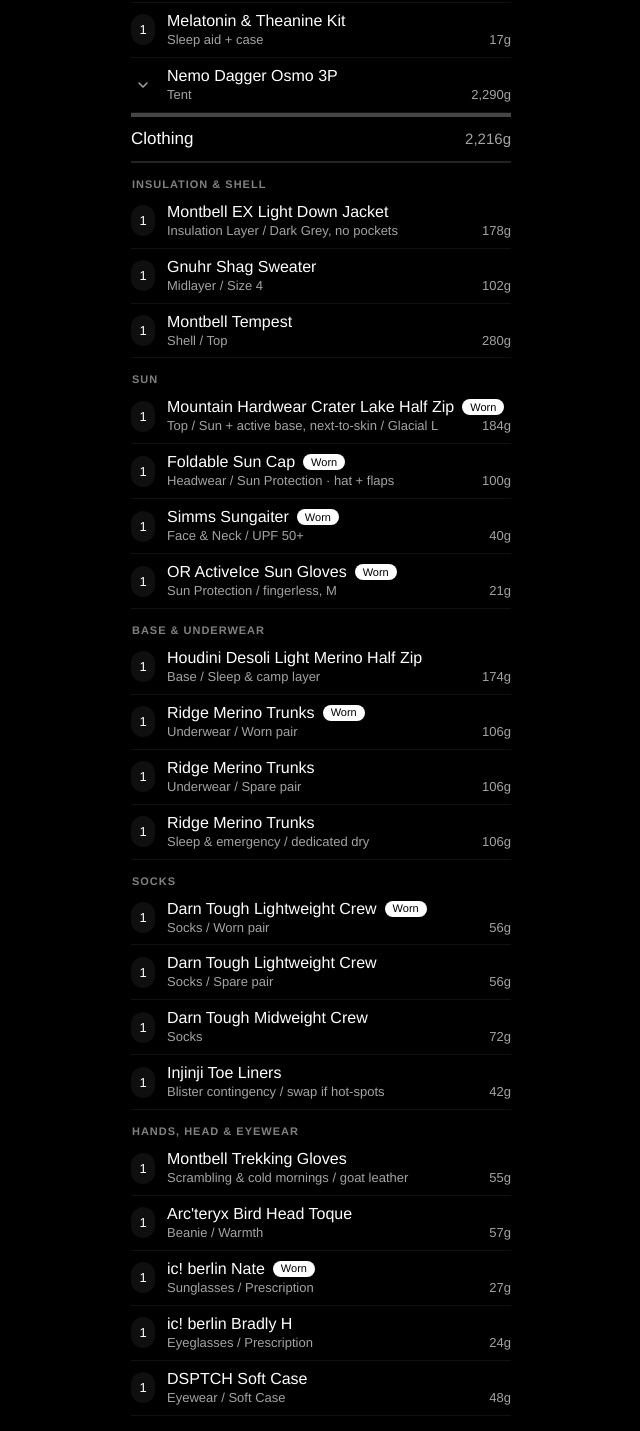
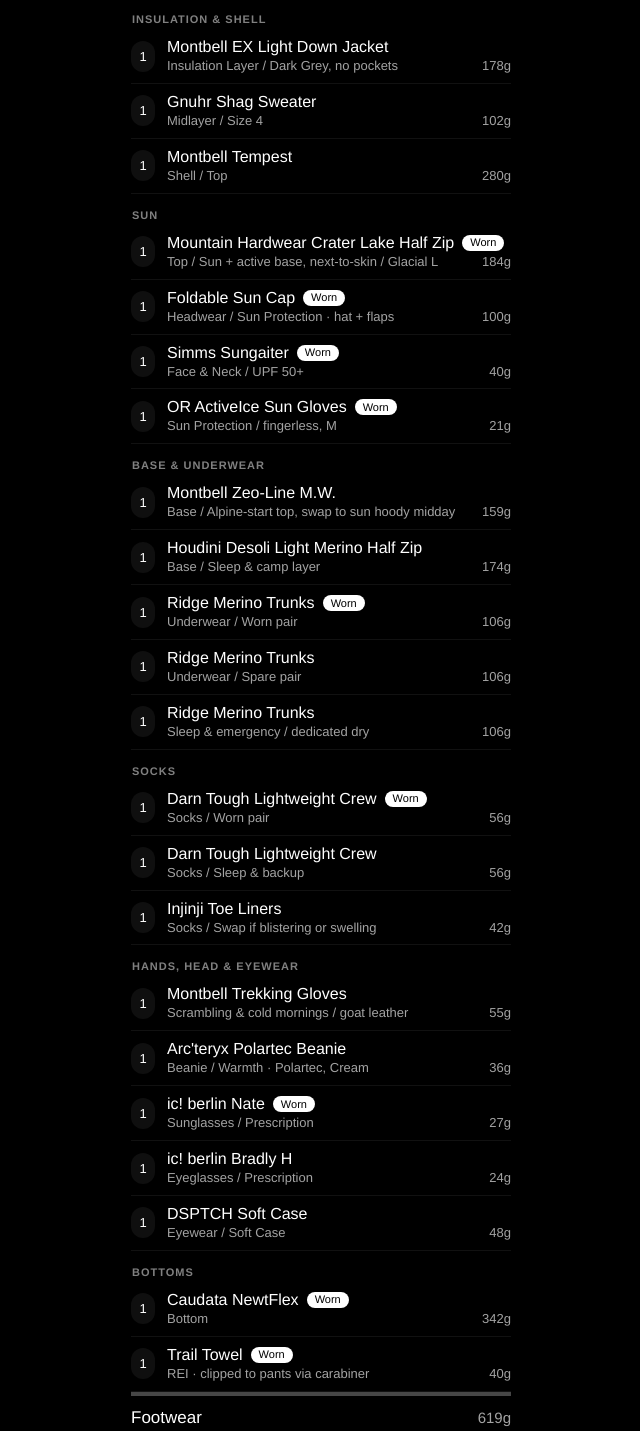
Before and after one commit to mattyuhz/loowit-trail, a plain HTML site: page index.html in a window 1280 px wide. Shown: the part 728-2159 px from the top of the page, without its empty margins (319-959 px from the left). Drawn offline with Linux system fonts and the light colour scheme.

Commit message:
Add files via upload

```diff
--- a/index.html
+++ b/index.html
@@ -199,12 +199,15 @@
         { nm:"Stuff Sack", grams:59 },
         { nm:"Repair Kit", grams:9 },
       ]},
-      { nm:"Pillow (Stuff Sack)", sub:"Knix Mesh Wash Bag \u2014 puffer counted in Clothing", grams:17 },
+      { nm:"Sea to Summit Aeros Premium", sub:"Pillow / Regular", grams:79 },
       { nm:"Gnuhr Shag Hoodie", sub:"Sleep & camp warmth / Size 3", grams:120 },
-      { nm:"Earplugs", sub:"Sleep", grams:2 /* est */ },
-      { nm:"Amazon Sleep Eye Mask", sub:"Sleep", grams:12 },
-      { nm:"Sleep Socks", sub:"Camp warmth \u2014 cold nights", grams:50, est:true },
-      { nm:"Melatonin & Theanine Kit", sub:"Sleep aid + case", grams:17 },
+      { nm:"Sleep Kit", sub:"Montbell U.L. S pouch", children:[
+        { nm:"Montbell U.L. Pouch S", sub:"Stuff pouch", grams:14, est:true },
+        { nm:"Ear Plugs", grams:2, est:true },
+        { nm:"Apple EarPods", sub:"Wired \u00b7 Lightning", grams:12 },
+        { nm:"Amazon Sleep Eye Mask", grams:12 },
+        { nm:"Pill Box", sub:"4 theanine + 4 melatonin", grams:17 },
+      ]},
       { nm:"Nemo Dagger Osmo 3P", sub:"Tent", children:[
         { nm:"Tent / Inner", sub:"Tent body", grams:633 },
         { nm:"Rain Fly", sub:"Waterproof fly", grams:574 },
@@ -223,16 +226,16 @@
       { nm:"Foldable Sun Cap", sub:"Headwear / Sun Protection \u00b7 hat + flaps", grams:100, worn:true, group:"Sun" },
       { nm:"Simms Sungaiter", sub:"Face & Neck / UPF 50+", grams:40, worn:true, group:"Sun" },
       { nm:"OR ActiveIce Sun Gloves", sub:"Sun Protection / fingerless, M", grams:21, worn:true, group:"Sun" },
+      { nm:"Montbell Zeo-Line M.W.", sub:"Base / Alpine-start top, swap to sun hoody midday", grams:159, group:"Base & underwear" },
       { nm:"Houdini Desoli Light Merino Half Zip", sub:"Base / Sleep & camp layer", grams:174, group:"Base & underwear" },
       { nm:"Ridge Merino Trunks", sub:"Underwear / Worn pair", grams:106, worn:true, group:"Base & underwear" },
       { nm:"Ridge Merino Trunks", sub:"Underwear / Spare pair", grams:106, group:"Base & underwear" },
       { nm:"Ridge Merino Trunks", sub:"Sleep & emergency / dedicated dry", grams:106, group:"Base & underwear" },
       { nm:"Darn Tough Lightweight Crew", sub:"Socks / Worn pair", grams:56, worn:true, group:"Socks" },
-      { nm:"Darn Tough Lightweight Crew", sub:"Socks / Spare pair", grams:56, group:"Socks" },
-      { nm:"Darn Tough Midweight Crew", sub:"Socks", grams:72, group:"Socks" },
-      { nm:"Injinji Toe Liners", sub:"Blister contingency / swap if hot-spots", grams:42, group:"Socks" },
+      { nm:"Darn Tough Lightweight Crew", sub:"Socks / Sleep & backup", grams:56, group:"Socks" },
+      { nm:"Injinji Toe Liners", sub:"Socks / Swap if blistering or swelling", grams:42, group:"Socks" },
       { nm:"Montbell Trekking Gloves", sub:"Scrambling & cold mornings / goat leather", grams:55, group:"Hands, head & eyewear" },
-      { nm:"Arc'teryx Bird Head Toque", sub:"Beanie / Warmth", grams:57, group:"Hands, head & eyewear" },
+      { nm:"Arc'teryx Polartec Beanie", sub:"Beanie / Warmth \u00b7 Polartec, Cream", grams:36, group:"Hands, head & eyewear" },
       { nm:"ic! berlin Nate", sub:"Sunglasses / Prescription", grams:27, worn:true, group:"Hands, head & eyewear" },
       { nm:"ic! berlin Bradly H", sub:"Eyeglasses / Prescription", grams:24, group:"Hands, head & eyewear" },
       { nm:"DSPTCH Soft Case", sub:"Eyewear / Soft Case", grams:48, group:"Hands, head & eyewear" },
@@ -245,42 +248,33 @@
     ]},
     { cat:"Water System", items:[
       { nm:"Smartwater 1L", sub:"Drinking bottle / threads onto Sawyer", grams:38 },
-      { nm:"Platypus 2L", sub:"Info", grams:36 },
-      { nm:"Sawyer Squeeze", sub:"Info", grams:85 },
+      { nm:"Platypus 2L", sub:"Soft bottle / clean-water carry", grams:36 },
+      { nm:"Sawyer Squeeze", sub:"Hollow-fiber filter / shared w/ Michelle", grams:85 },
       { nm:"CNOC Vecto 2L", sub:"Dirty-water bag / pre-settle silt", grams:76 },
-      { nm:"Alum", sub:"Flocculant / pre-settle silty water", grams:71 },
+      { nm:"Alum", sub:"Flocculant / pre-settle silty water", grams:20 },
       { nm:"Sawyer Backflush Syringe", sub:"Filter maintenance", grams:31 },
       { nm:"Water \u2014 Carried", sub:"Smartwater + Platypus / ~3 L max", grams:3000, consumable:true, est:true },
     ]},
     { cat:"Hydration & Drink", items:[
       { nm:"Electrolytes", sub:"Liquid IV / SaltStick", grams:100, consumable:true },
-      { nm:"Creatine", sub:"Supplement \u00b7 drink mix", grams:110, consumable:true },
-      { nm:"Instant Coffee", sub:"2 packets \u00b7 7g ea", grams:7, count:2, consumable:true },
     ]},
     { cat:"Kitchen", items:[
       { nm:"SOTO Windmaster", sub:"Stove", grams:87 },
       { nm:"Toaks 1100ml Pot", sub:"Cookware", grams:136 },
-      { nm:"DIY Food Warmer Cozy", sub:"Food warming \u00b7 freezer-bag meals", grams:34 },
-      { nm:"Big Horn Food Warmer Cozy", sub:"Food warming \u00b7 freezer-bag meals", grams:43 },
       { nm:"LOKSAK OPSAK", sub:"Odor-proof food bag / 12x20", grams:43 },
       { nm:"Repair Kit", sub:"Tenacious Tape, pad patch, pole splint", grams:40, est:true },
-      { nm:"Mini Pocket Knife", sub:"Cutting / food, cord & repairs", grams:25, est:true },
-      { nm:"Toaks 450ml Cup", sub:"Info", grams:48, count:2 },
-      { nm:"Toaks Long Spoon", sub:"Info", grams:19, count:2 },
-      { nm:"Bic Mini Lighter", sub:"Info", grams:12 },
+      { nm:"Toaks 450ml Cup", sub:"Mug / hot drinks, one each", grams:48, count:2 },
+      { nm:"Toaks Long Spoon", sub:"Long-handle spoon, one each", grams:19, count:2 },
+      { nm:"Bic Mini Lighter", sub:"Stove ignition", grams:12 },
       { nm:"Fuel Canister", sub:"110g canister (\u2248210g full)", grams:210, consumable:true },
     ]},
     { cat:"Food", items:[
-      { nm:"Thanksgiving Stuffing", sub:"Dinner", grams:143, kcal:600, consumable:true },
-      { nm:"Gochujang Pasta", sub:"Dinner", grams:158, kcal:630, consumable:true },
+      { nm:"Thanksgiving Stuffing", sub:"Dinner", grams:143, count:2, kcal:600, consumable:true },
       { nm:"Ochazuke", sub:"Breakfast", grams:121, count:2, kcal:440, consumable:true },
       { nm:"Trail Snacks", sub:"Graze / Lunch", consumable:true, children:[
-        { nm:"Trail Mix", sub:"Nuts & dried fruit", grams:184, kcal:900 },
-        { nm:"Beef Jerky", sub:"Protein", grams:134 },
-        { nm:"Yogurt Pretzels", sub:"Sweet snack", grams:115, kcal:520 },
         { nm:"Justin's Peanut Butter", sub:"Nut-butter packet", grams:35.4, count:4, kcal:190 },
-        { nm:"Strawberry & Blueberry RX Bar", sub:"Protein bar", grams:52, count:6, kcal:210 },
-        { nm:"Assorted KIND Bars", sub:"Granola bar", grams:50, count:4, kcal:230 },
+        { nm:"Strawberry & Blueberry RX Bar", sub:"Protein bar", grams:52, count:3, kcal:210 },
+        { nm:"Assorted KIND Bars", sub:"Granola bar", grams:50, count:3, kcal:230 },
         { nm:"Assorted Barbells", sub:"Protein bar", grams:62, count:3, kcal:220 },
         { nm:"Fruit Leather", sub:"Fruit snack", grams:20, count:3, kcal:70 },
       ]},
@@ -295,10 +289,10 @@
     ]},
     { cat:"Comfort", items:[
       { nm:"Therm-a-rest Z Seat", sub:"Seating", grams:60 },
-      { nm:"Crocs", sub:"Footwear", grams:312 },
+      { nm:"Sea to Summit Mosquito Head Net", sub:"Bug protection / polyester mesh", grams:37 },
     ]},
     { cat:"Navigation & Safety", items:[
-      { nm:"First Aid Kit", sub:"Info", children:[
+      { nm:"First Aid Kit", sub:"Meds, wound & blister care", children:[
         { nm:"Leukotape", sub:"Blister & hot-spot care", grams:20 },
         { nm:"Adhesive Bandages", sub:"Assorted: 2 XS, 2 S, 2 M, 2 blister", grams:0.875, count:8 },
         { nm:"Gauze Pads", sub:"Wound dressing", grams:2, count:2 },
@@ -317,7 +311,6 @@
         { nm:"Antihistamine", sub:"Allergic reactions", grams:2, est:true },
       ]},
       { nm:"CMT Carbon Trekking Poles", sub:"Trekking Poles", grams:454, worn:true },
-      { nm:"Emergency Space Blanket", sub:"Exposed terrain backup", grams:55, est:true },
     ]},
   ],
 
@@ -336,8 +329,7 @@
       { nm:"Gnuhr Shag Hoodie", sub:"Sleep Top", grams:120 },
       { nm:"Earplugs", sub:"Sleep", grams:2 /* est */ },
       { nm:"ANA Sleep Eye Mask", sub:"Sleep", grams:9 },
-      { nm:"Sea to Summit Aeros Premium", sub:"Pillow / Regular", grams:79 },
-      { nm:"Sleep Socks", sub:"Camp warmth \u2014 cold nights", grams:50, est:true },
+      { nm:"Exped Ultra Pillow", sub:"Pillow / Medium", grams:51 },
     ]},
     { cat:"Clothing", items:[
       { nm:"Montbell EX Light Down Jacket", sub:"Insulation Layer / Light Grey, pocketed (men's L)", grams:237, group:"Insulation & shell" },
@@ -353,13 +345,13 @@
       { nm:"CRZ Flex Sculpt Sports Bra", sub:"Worn", grams:112, worn:true, group:"Base & underwear" },
       { nm:"Old Navy Camp Bra", sub:"Spare \u2014 clean/hygiene", grams:75, group:"Base & underwear" },
       { nm:"Darn Tough Lightweight Crew", sub:"Socks / Worn pair", grams:56, worn:true, group:"Socks" },
-      { nm:"Darn Tough Lightweight Crew", sub:"Socks / Spare pair", grams:56, group:"Socks" },
-      { nm:"Darn Tough Midweight Crew", sub:"Socks", grams:72, group:"Socks" },
+      { nm:"Darn Tough Lightweight Crew", sub:"Socks / Sleep & backup", grams:56, group:"Socks" },
+      { nm:"Injinji Toe Liners", sub:"Socks / Swap if blistering or swelling", grams:42, group:"Socks" },
       { nm:"Metolius Talon Belay Gloves", sub:"Fixed-rope gullies / full finger, M", grams:58, group:"Hands, head & eyewear" },
       { nm:"Arc'teryx Bird Head Toque", sub:"Beanie / Warmth", grams:57, group:"Hands, head & eyewear" },
       { nm:"Matsuda 10616H", sub:"Sunglasses / Prescription", grams:45, worn:true, group:"Hands, head & eyewear" },
       { nm:"Rx Eyeglasses", sub:"Eyeglasses / Prescription", grams:43, group:"Hands, head & eyewear" },
-      { nm:"DSPTCH Soft Case", sub:"Eyewear / Soft Case", grams:48, group:"Hands, head & eyewear" },
+      { nm:"Hard Case", sub:"Eyewear / Hard Case", grams:108, group:"Hands, head & eyewear" },
       { nm:"Prana Pants", sub:"Bottom", grams:232, worn:true, group:"Bottoms" },
     ]},
     { cat:"Hygiene & Waste", items:[
@@ -371,13 +363,14 @@
         { nm:"Toothpaste", sub:"shared w/ Matt", grams:20 },
       ]},
       { nm:"Poop Kit", sub:"Waste \u00b7 pack out solid", est:true, children:[
-        { nm:"Wet Wipes", sub:"Sea to Summit \u00b7 pack out used", grams:85, est:true },
-        { nm:"Wag Bag", grams:65, est:true },
+        { nm:"Wet Wipes", sub:"Sea to Summit \u00b7 pack out used", grams:121 },
+        { nm:"Wag Bag", grams:73 },
         { nm:"Trowel", sub:"Suluk 46 Tark", grams:16 },
         { nm:"Hand Sanitizer", grams:30, est:true },
       ]},
-      { nm:"Kula Cloth", sub:"Info", grams:14 },
-      { nm:"Dr. Bronner's Liquid Soap", sub:"Info", grams:40, est:true },
+      { nm:"Kula Cloth", sub:"Antimicrobial pee cloth", grams:14 },
+      { nm:"Dry Towelettes", sub:"Compressed \u00b7 add water to hydrate", grams:120 },
+      { nm:"Dr. Bronner's Liquid Soap", sub:"Biodegradable camp soap", grams:40, est:true },
       { nm:"Deodorant", sub:"Shared \u00b7 carried for both", grams:35, est:true },
       { nm:"Biore UV Athlizm (Spray)", sub:"Sun Protection \u00b7 Michelle's spray", grams:90, consumable:true },
       { nm:"Anessa Perfect UV Sunscreen", sub:"Sun Protection \u00b7 Matt's lotion", grams:90, consumable:true },
@@ -391,22 +384,16 @@
     { cat:"Water System", items:[
       { nm:"Smartwater 1L", sub:"Drinking bottle", grams:38 },
       { nm:"Platypus 2L", sub:"Capacity for dry stretch / confirm she has it", grams:36 },
-      { nm:"Chlorine Dioxide Tabs", sub:"Backup Purification", grams:5 /* est */ },
-      { nm:"Water Filter", sub:"Shared \u2014 Matt's Sawyer", grams:null },
       { nm:"Water \u2014 Carried", sub:"Smartwater + Platypus / ~3 L max", grams:3000, consumable:true, est:true },
     ]},
     { cat:"Hydration & Drink", items:[
-      { nm:"Instant Coffee", sub:"2 packets \u00b7 7g ea", grams:7, count:2, consumable:true },
+      { nm:"Instant Coffee", sub:"4 packets \u00b7 7g ea", grams:7, count:4, consumable:true },
     ]},
     { cat:"Food", items:[
-      { nm:"Thanksgiving Stuffing", sub:"Dinner", grams:143, kcal:600, consumable:true },
-      { nm:"Gochujang Pasta", sub:"Dinner", grams:158, kcal:630, consumable:true },
+      { nm:"Thanksgiving Stuffing", sub:"Dinner", grams:143, count:2, kcal:600, consumable:true },
       { nm:"Ochazuke", sub:"Breakfast", grams:121, count:2, kcal:440, consumable:true },
       { nm:"Trail Snacks", sub:"Graze / Lunch", consumable:true, children:[
-        { nm:"Trail Mix", sub:"Nuts & dried fruit", grams:184, kcal:900 },
-        { nm:"Yogurt Pretzels", sub:"Sweet snack", grams:115, kcal:520 },
-        { nm:"Corn Nuts", sub:"Crunchy / salty", grams:49, count:2 },
-        { nm:"Assorted KIND Bars", sub:"Granola bar", grams:50, count:6, kcal:230 },
+        { nm:"Assorted KIND Bars", sub:"Granola bar", grams:50, count:3, kcal:230 },
         { nm:"Skippy PB Packets", sub:"Nut-butter packet", grams:36, count:4, kcal:210 },
         { nm:"Tajin Gummy Bears", sub:"Chewy snack", grams:31, count:2, kcal:100 },
         { nm:"Assorted Barbells", sub:"Protein bar", grams:62, count:3, kcal:220 },
@@ -423,13 +410,10 @@
     ]},
     { cat:"Navigation & Safety", items:[
       { nm:"CMT Carbon Trekking Poles", sub:"Trekking Poles", grams:454, worn:true },
-      { nm:"First Aid", sub:"Shared \u2014 Matt's kit", grams:null },
-      { nm:"Emergency Space Blanket", sub:"Exposed terrain backup", grams:55, est:true },
     ]},
     { cat:"Comfort", items:[
       { nm:"Therm-a-rest Z Seat", sub:"Seating", grams:60 },
       { nm:"REI Flexlite Air Chair", sub:"Camp chair / Green", grams:459 },
-      { nm:"Crocs", sub:"Footwear", grams:312 },
       { nm:"Murphy's Lemon Eucalyptus Oil", sub:"Bug repellent / OLE", grams:64, consumable:true },
       { nm:"Quitch Repellent Patches", sub:"Geraniol \u00b7 48-patch pack", grams:15 },
       { nm:"Quitch Bug Bite Relief Stickers", sub:"After-bite relief", grams:8 },
@@ -485,7 +469,7 @@
     ]},
     { cat:"Accessories", items:[
       { nm:"Montbell Trekking Gloves", grams:55, size:"S", color:"Black", loowit:true },
-      { nm:"Arc'teryx Polartec Beanie", grams:36, size:"OS", color:"Cream", loowit:false },
+      { nm:"Arc'teryx Polartec Beanie", grams:36, size:"OS", color:"Cream", loowit:true },
       { nm:"ic! berlin Nate", grams:27, size:"", color:"Prescription sunglasses", loowit:true },
       { nm:"ic! berlin Bradly H", grams:24, size:"", color:"Prescription eyeglasses", loowit:true },
       { nm:"Altra Trail Gaiters", grams:29, size:"S/M", color:"Black", loowit:true },
```
